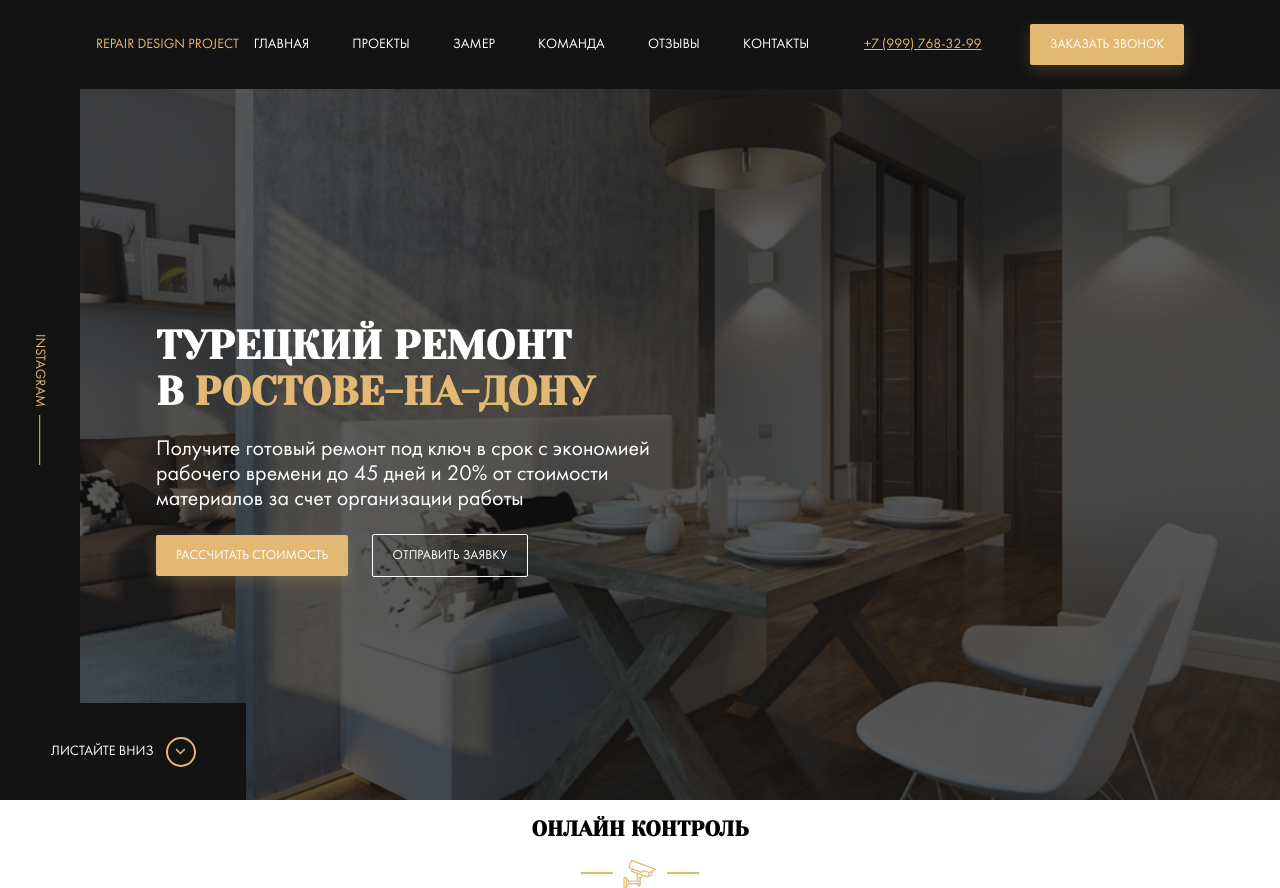
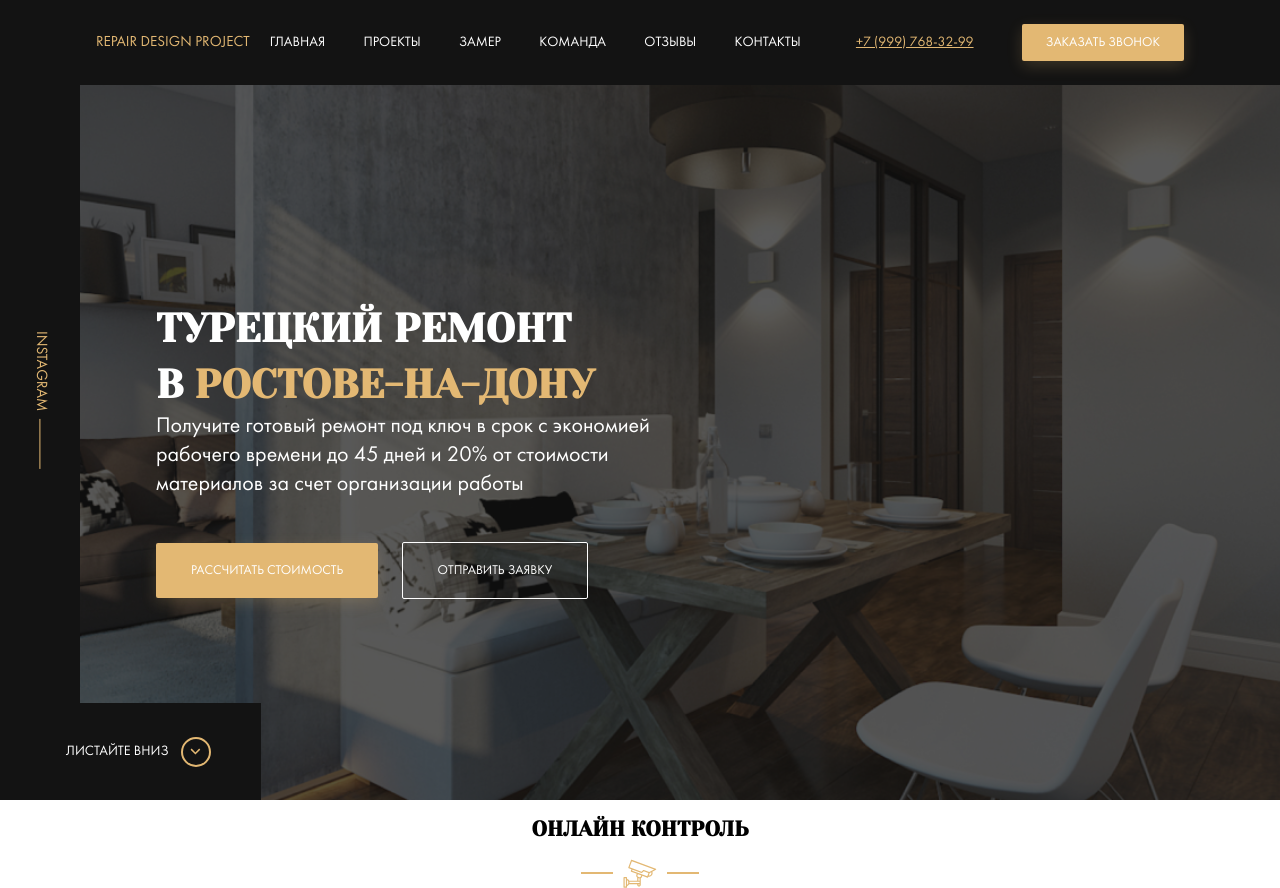
Before and after one commit to andruxa777/repair-design, a website: page index.html in a window 1280 px wide. Drawn offline with Linux system fonts and the light colour scheme; files whose address does not match are found by name.

Commit message:
feat:add and change elements in Pixel Perfect

```diff
--- a/sass/_interface.sass
+++ b/sass/_interface.sass
@@ -1,5 +1,5 @@
 .button
-  padding: 13px 20px
+  padding: 11px 24px
   border: none
   border-radius: 2px
   text-transform: uppercase
--- a/sass/templates/_header.sass
+++ b/sass/templates/_header.sass
@@ -11,6 +11,7 @@
   justify-content: space-between
   align-items: center
 .logo
+  font-size: 1.075rem
   color: $primary
   text-transform: uppercase
 
@@ -19,7 +20,7 @@
     color: $light
     text-decoration: none
     text-transform: uppercase
-    margin-right: 2.85rem
+    margin-right: 2.5rem
     transition: color 0.2s
     &:hover
       color: $primary
--- a/sass/templates/_hero.sass
+++ b/sass/templates/_hero.sass
@@ -20,11 +20,17 @@
      position: relative
      max-width: 47.85rem
      margin-left: 4.28rem
+   &__title
+     margin-bottom: 1rem
    &__text
      font-size: 1.57rem
+     line-height: 131%
      max-width: 500px
+     margin: 0
+     margin-bottom: 3rem
    &__button
      margin-right: 20px
+     padding: 20px 35px
    &__instagram
      position: absolute
      left: 0
@@ -44,6 +50,8 @@
      text-transform: uppercase
      text-decoration: none
      color: $light
+     line-height: 138.6%
+     margin-left: 15px
      &::after
       content: ''
       background: url('../img/arrow-down.svg ') no-repeat center
@@ -65,6 +73,7 @@
      text-decoration: none
      transform: rotate(90deg)
      line-height: 0.8
+     font-size: 1.1rem
      &::after
        content: ''
        width: 50px
@@ -76,5 +85,6 @@
    font-family: 'Yeseva One', cursive
    text-transform: uppercase
    font-size: 2.857rem
+   line-height: 1.4
    &--primary
      color: $primary
```
Also changed, not shown: css/style.css.
